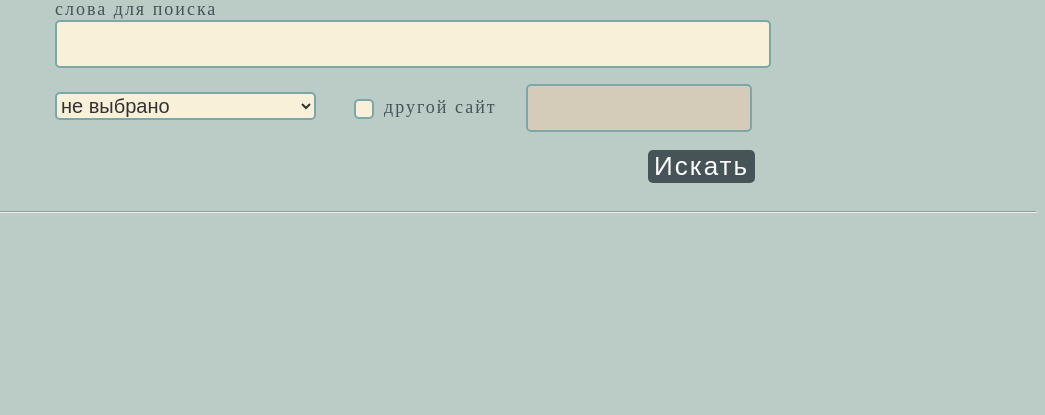
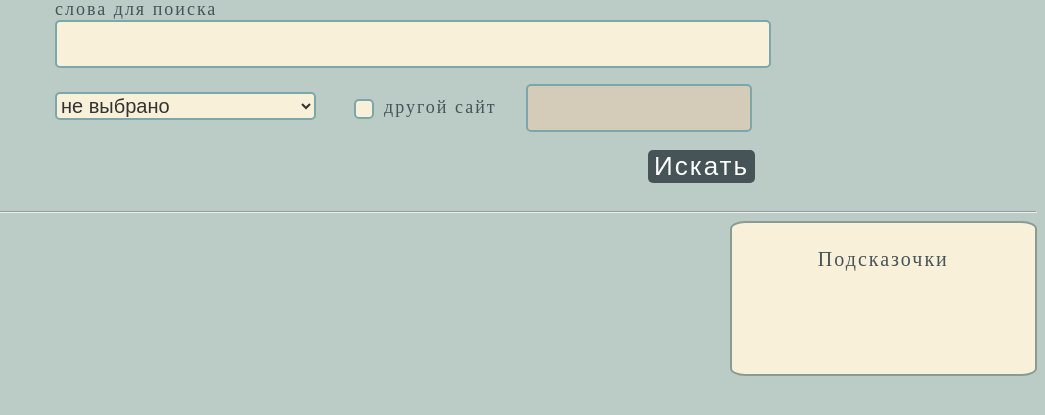
Before and after one commit to ChocolateSwan/CourseWork, a Flask app: page / in a window 1280 px wide. Shown: the part 172-587 px from the top of the page, without its empty margins (235-1280 px from the left). Run offline with Flask 2, Linux system fonts and the light colour scheme; some libraries are stand-ins or nearby versions.

Commit message:
добавила блок подсказок

```diff
--- a/app/forms.py
+++ b/app/forms.py
@@ -11,7 +11,9 @@ class SearchForm(FlaskForm):
                          render_kw={"class": "form-input form-input-width-100"})
     # TODO choices as list
     select_url = SelectField(u'выбрать сайт для поиска',
-                             choices=[('не выбрано', 'не выбрано')] + list(map(lambda p: (p['url'], p['название']), PROGRAMS)),)
+                             # TODO тестовый сайт убрать
+                             choices=[('не выбрано', 'не выбрано')] + list(map(lambda p: (p['url'], p['название']), PROGRAMS)) + [('http://htmlbook.ru/html/table', 'test')]
+                             ,)
     another_site_flag = BooleanField('другой сайт',render_kw={"class": "checkbox-hidden"})
     another_site = StringField('сайт не из списка',
                                render_kw={"class": "form-input form-input-width-50"})#, render_kw={'disabled':''},
--- a/app/klein_scrapy_server/klein_server.py
+++ b/app/klein_scrapy_server/klein_server.py
@@ -47,9 +47,9 @@ def return_spider_output(output):
 def schedule(request):
     word = request.args[b"word"][0]
     word = word.decode('utf-8')
-    # url = request.args[b"url"][0]
-    # url = url.decode('utf-8')
-    url = "ww"
+    print(request.args[b"url"][0])
+    url = request.args[b"url"][0]
+    url = url.decode('utf-8')
     runner = MyCrawlerRunner() #{"FEED_EXPORT_ENCODING":'utf-8'}
     spider = Spider() # Зачем он заходит в инит в этой строке и в строке dfd = self._crawl(crawler, *args, **kwargs)
     deferred = runner.crawl(spider, word=word, url=url)
--- a/app/static/css/styles.css
+++ b/app/static/css/styles.css
@@ -130,4 +130,24 @@ select:disabled{
     letter-spacing: 2px;
 }
 
-.results
+
+#parent {
+    overflow: hidden;
+}
+.right {
+    float: right;
+    width: 20%;
+    height: 100px;
+    background: #F9F0DA;
+    padding: 2%;
+    border: 2px solid #8a9b94;
+    border-radius: 5%;
+    color: #465457;
+    font-size: 20px;
+    letter-spacing: 2px;
+    text-align: center;
+}
+.left {
+    overflow: hidden;
+    padding: 2%;
+}
--- a/app/static/js/form_control.js
+++ b/app/static/js/form_control.js
@@ -7,6 +7,8 @@ $(document).ready(function() {
     const select_url = document.getElementById('select_url');
     const url_error = document.getElementById('url_error');
     const results = document.getElementById('results');
+    const hints = document.getElementById('hints');
+
 
     another_site.disabled = true;
 
@@ -30,6 +32,9 @@ $(document).ready(function() {
         const url = "/process_form/"; // {{ url for }}
         if (validate_form()){
             console.log("ok");
+            $(hints).empty();
+            $(hints).append( "Идет поиск, ждите результатов!" );
+
             // TODO если прошла валидацию то очистить ошибки
             $.ajax({
                 type: "POST",
@@ -37,12 +42,19 @@ $(document).ready(function() {
                 data: $('form').serialize(),
                 success: function (data) {
                     data.data.forEach(function (el, index) {
+                        $(hints).empty();
+                         $(hints).append( "Поиск успешно состоялся :)" );
                         $(results).empty();
                         result_element= "<p> "+(index + 1) +". Адрес: <a href='"+el.url+"'>"+el.url+"</a></p>" +
                             "<p> Найденные варианты: " + el.found_arr + "</p>";
                         $(result_element).clone().appendTo( results );
                     })
-            }
+            },
+                error: function () {
+                    $(hints).empty();
+                    $(hints).append( "Что то пошло не так :(" );
+
+                }
         });
         }
         // Не прошли валидацию
@@ -114,3 +126,4 @@ $(document).ready(function() {
 });
 
 //TODO раскидать чтоб не было повторов (хотяб в предикатах)
+//TODO стирать ошибку от селекта
--- a/app/templates/index.html
+++ b/app/templates/index.html
@@ -58,8 +58,15 @@
         {% endwith %}
     </hr>
 
-    <div id="results" class="results">
-    </div>
+    <!--<div id="results" class="results">-->
+    <!--</div>-->
+
+
+<div id="parent">
+    <div class="right" id="hints">Подсказочки</div>
+    <div class="left results" id="results"></div>
+</div>
+
 
 </body>
 </html>
--- a/app/views.py
+++ b/app/views.py
@@ -39,6 +39,7 @@ def process_form():
         url = form.data['another_site']
     else:
         url = form.data['select_url']
+    print(url)
     response = requests.get('http://127.0.0.1:8900/?word={w}&url={u}'
                             .format(w=form.data['search'],
                                     u=url))
```
Also changed, not shown: app/klein_scrapy_server/spider.py (+27 -19 lines), test_files/lang_module.py (added).
